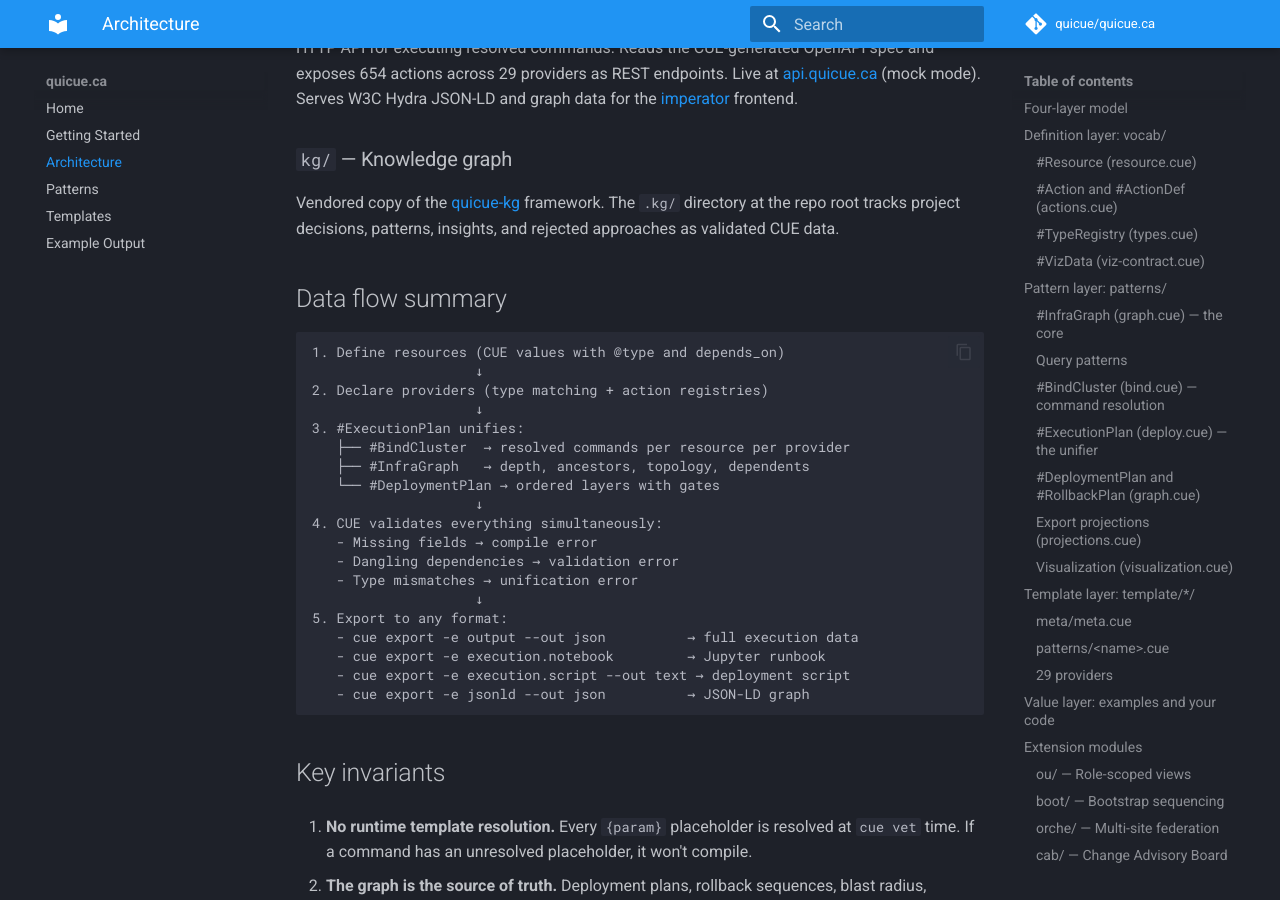
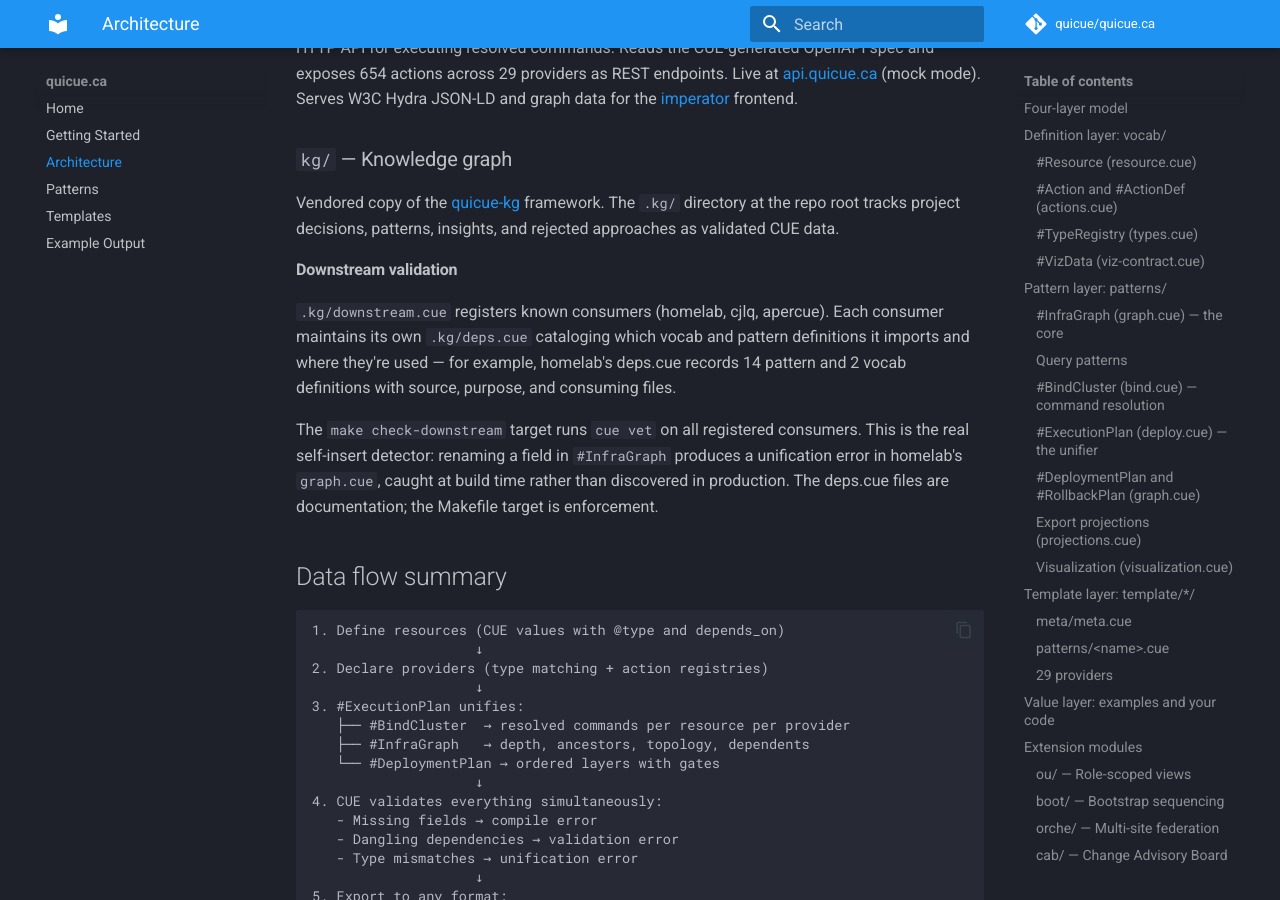
Before and after one commit to quicue/quicue.ca, an MkDocs documentation site: the page built from docs/architecture.md, in a window 1280 px wide and 900 px high, scrolled down 10249 px. Built offline with MkDocs 1.6.1 and Material for MkDocs 9.7.7, drawn with Linux system fonts in a browser that asks for light colours; comment, search, counter and statistics services are not loaded.

Commit message:
Add downstream tracking: consumer registry, check-downstream target, docs
Introduces .kg/downstream.cue to register downstream consumers (homelab, cjlq,
apercue) with their pattern dependencies. Adds check-downstream Makefile target
that validates consumer CUE modules import correctly. Updates README and
architecture docs with downstream validation workflow.

````diff
--- a/docs/architecture.md
+++ b/docs/architecture.md
@@ -384,6 +384,12 @@ HTTP API for executing resolved commands. Reads the CUE-generated OpenAPI spec a
 
 Vendored copy of the [quicue-kg](https://github.com/quicue/quicue-kg) framework. The `.kg/` directory at the repo root tracks project decisions, patterns, insights, and rejected approaches as validated CUE data.
 
+#### Downstream validation
+
+`.kg/downstream.cue` registers known consumers (homelab, cjlq, apercue). Each consumer maintains its own `.kg/deps.cue` cataloging which vocab and pattern definitions it imports and where they're used — for example, homelab's deps.cue records 14 pattern and 2 vocab definitions with source, purpose, and consuming files.
+
+The `make check-downstream` target runs `cue vet` on all registered consumers. This is the real self-insert detector: renaming a field in `#InfraGraph` produces a unification error in homelab's `graph.cue`, caught at build time rather than discovered in production. The deps.cue files are documentation; the Makefile target is enforcement.
+
 ## Data flow summary
 
 ```
````
Also changed, not shown: README.md (+11 -0 lines), 3 other files.
